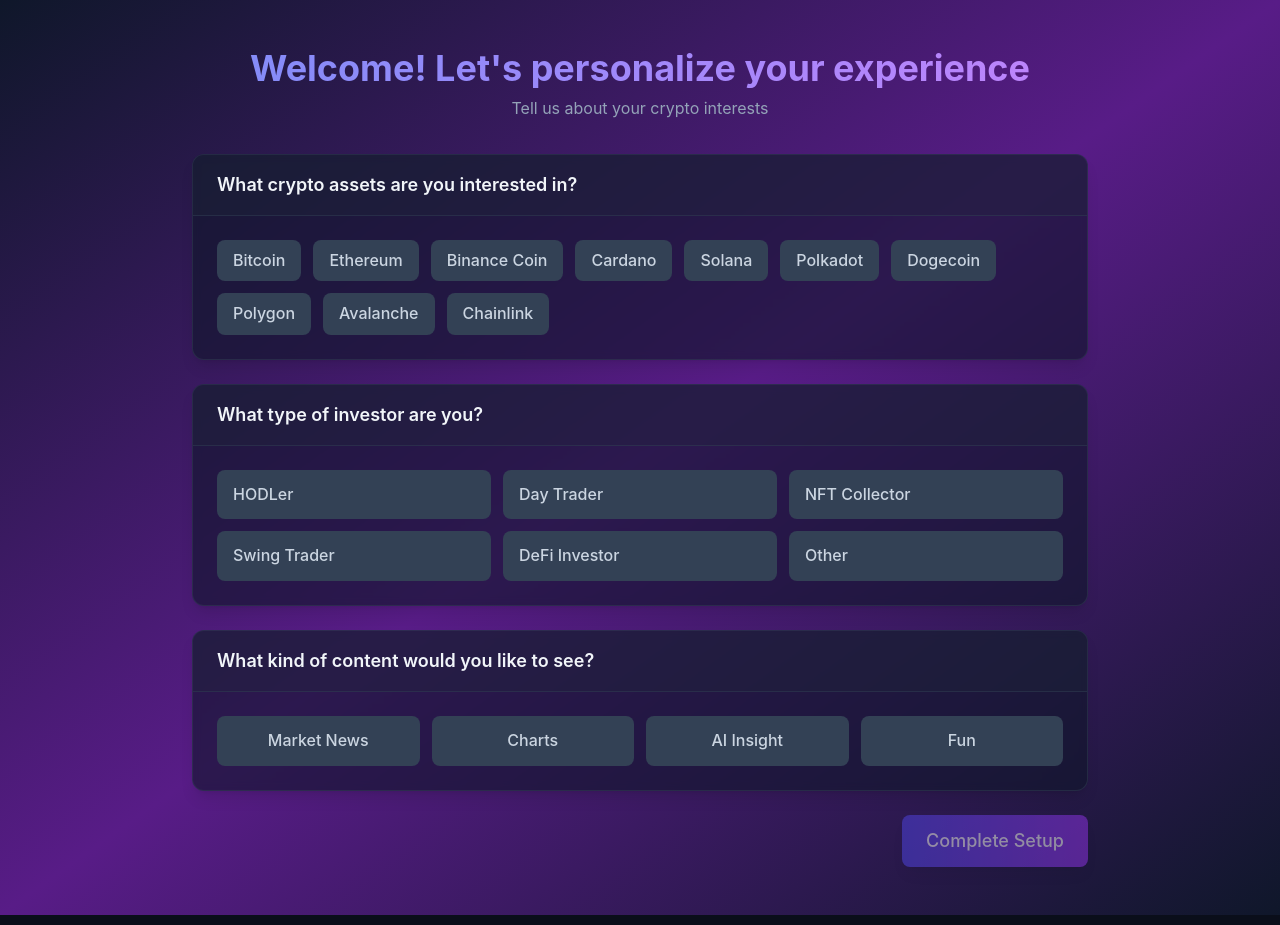
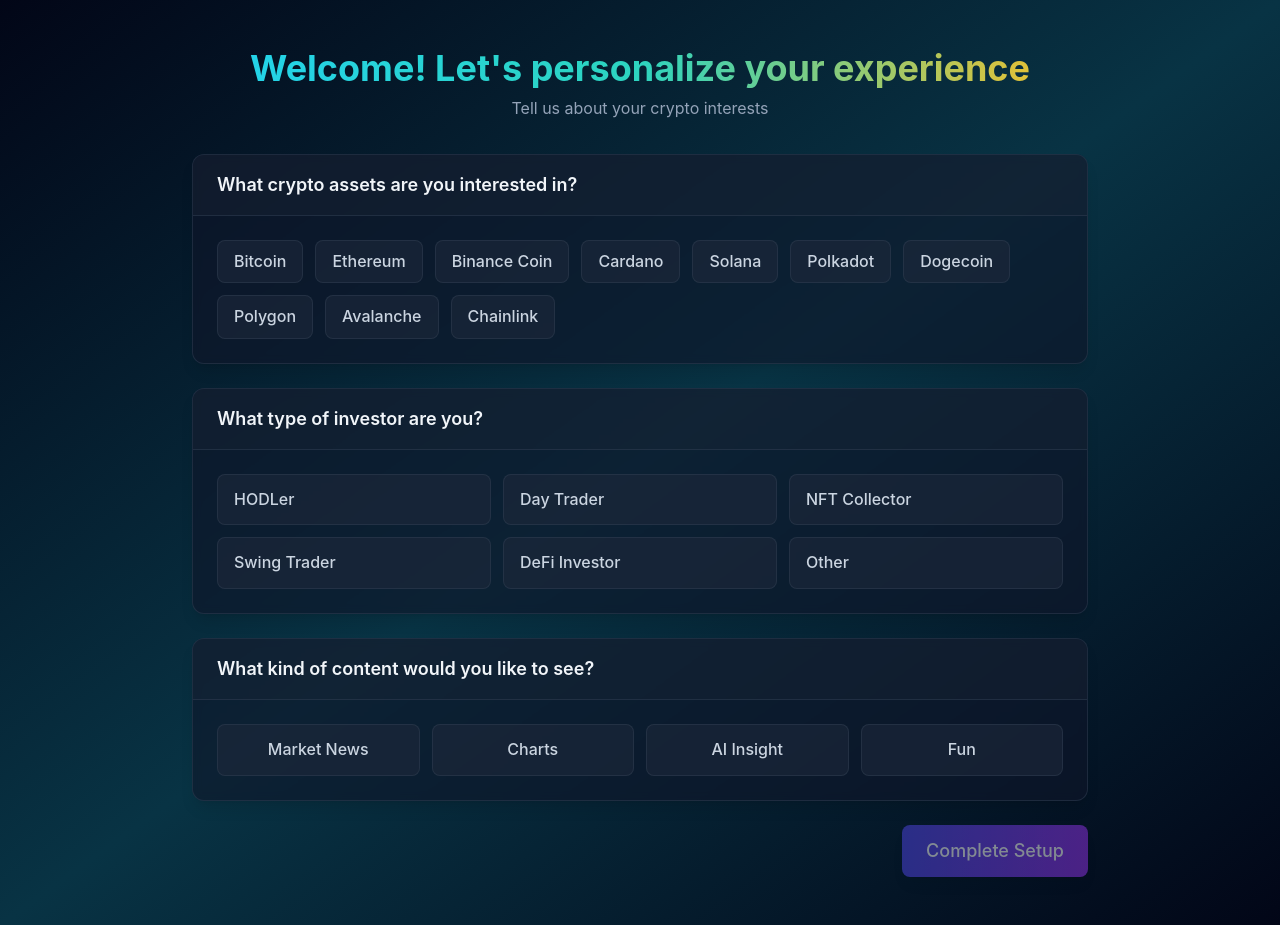
Before and after one commit to AmitOfeck/ai-crypto-advisor, a React (Vite) app in the folder frontend/: page /onboarding in a window 1280 px wide. Built offline with nearby package versions, Linux system fonts and the light colour scheme; no server answers; sample sign-in values are in the browser's storage.

Commit message:
switch to neon style

```diff
--- a/frontend/src/App.tsx
+++ b/frontend/src/App.tsx
@@ -14,8 +14,8 @@
 
   if (isLoading) {
     return (
-      <div className="min-h-screen flex items-center justify-center bg-gradient-to-br from-slate-900 via-purple-900 to-slate-900">
-        <div className="animate-spin rounded-full h-12 w-12 border-b-2 border-indigo-400"></div>
+      <div className="min-h-screen flex items-center justify-center bg-gradient-to-br from-slate-950 via-cyan-950 to-slate-950">
+        <div className="animate-spin rounded-full h-12 w-12 border-b-2 border-cyan-400"></div>
       </div>
     );
   }
@@ -31,8 +31,8 @@
 
   if (isLoading) {
     return (
-      <div className="min-h-screen flex items-center justify-center bg-gradient-to-br from-slate-900 via-purple-900 to-slate-900">
-        <div className="animate-spin rounded-full h-12 w-12 border-b-2 border-indigo-400"></div>
+      <div className="min-h-screen flex items-center justify-center bg-gradient-to-br from-slate-950 via-cyan-950 to-slate-950">
+        <div className="animate-spin rounded-full h-12 w-12 border-b-2 border-cyan-400"></div>
       </div>
     );
   }
--- a/frontend/src/pages/Login.tsx
+++ b/frontend/src/pages/Login.tsx
@@ -28,16 +28,16 @@
   };
 
   return (
-    <div className="min-h-screen flex items-center justify-center bg-gradient-to-br from-slate-900 via-purple-900 to-slate-900 px-4">
+    <div className="min-h-screen flex items-center justify-center bg-gradient-to-br from-slate-950 via-cyan-950 to-slate-950 px-4">
       <div className="w-full max-w-md fade-in">
         <div className="text-center mb-8">
-          <h1 className="text-4xl font-bold bg-gradient-to-r from-indigo-400 to-purple-400 bg-clip-text text-transparent mb-2">
+          <h1 className="text-4xl font-bold bg-gradient-to-r from-cyan-400 via-teal-400 to-amber-400 bg-clip-text text-transparent mb-2">
             AI Crypto Advisor
           </h1>
           <p className="text-slate-400">Welcome back! Sign in to continue</p>
         </div>
 
-        <div className="bg-slate-800/50 backdrop-blur-lg rounded-2xl border border-slate-700/50 p-8 shadow-2xl">
+        <div className="bg-slate-900/60 backdrop-blur-lg rounded-2xl border border-slate-700/50 p-8 shadow-2xl shadow-cyan-500/10">
           <form onSubmit={handleSubmit} className="space-y-6">
             {error && (
               <div className="bg-red-500/10 border border-red-500/50 text-red-400 px-4 py-3 rounded-lg text-sm">
@@ -77,7 +77,7 @@
               Don't have an account?{' '}
               <Link
                 to="/signup"
-                className="text-indigo-400 hover:text-indigo-300 font-medium transition-colors"
+                className="text-cyan-400 hover:text-cyan-300 font-medium transition-colors"
               >
                 Sign up
               </Link>
--- a/frontend/src/pages/Onboarding.tsx
+++ b/frontend/src/pages/Onboarding.tsx
@@ -89,10 +89,10 @@
   };
 
   return (
-    <div className="min-h-screen bg-gradient-to-br from-slate-900 via-purple-900 to-slate-900 py-12 px-4">
+    <div className="min-h-screen bg-gradient-to-br from-slate-950 via-cyan-950 to-slate-950 py-12 px-4">
       <div className="max-w-4xl mx-auto fade-in">
         <div className="text-center mb-8">
-          <h1 className="text-4xl font-bold bg-gradient-to-r from-indigo-400 to-purple-400 bg-clip-text text-transparent mb-2">
+          <h1 className="text-4xl font-bold bg-gradient-to-r from-cyan-400 via-teal-400 to-amber-400 bg-clip-text text-transparent mb-2">
             Welcome! Let's personalize your experience
           </h1>
           <p className="text-slate-400">Tell us about your crypto interests</p>
@@ -112,8 +112,8 @@
                       px-4 py-2 rounded-lg font-medium transition-all
                       ${
                         interestedAssets.includes(asset)
-                          ? 'bg-indigo-600 text-white shadow-lg'
-                          : 'bg-slate-700 text-slate-300 hover:bg-slate-600'
+                          ? 'bg-cyan-600 text-white shadow-lg shadow-cyan-500/50'
+                          : 'bg-slate-800/60 text-slate-300 hover:bg-slate-800/80 border border-slate-700/50'
                       }
                     `}
                   >
@@ -136,8 +136,8 @@
                     px-4 py-3 rounded-lg font-medium transition-all text-left
                     ${
                       investorType === type
-                        ? 'bg-indigo-600 text-white shadow-lg ring-2 ring-indigo-400'
-                        : 'bg-slate-700 text-slate-300 hover:bg-slate-600'
+                        ? 'bg-cyan-600 text-white shadow-lg ring-2 ring-cyan-400 shadow-cyan-500/50'
+                        : 'bg-slate-800/60 text-slate-300 hover:bg-slate-800/80 border border-slate-700/50'
                     }
                   `}
                 >
@@ -159,8 +159,8 @@
                     px-4 py-3 rounded-lg font-medium transition-all
                     ${
                       contentPreferences.includes(pref)
-                        ? 'bg-purple-600 text-white shadow-lg ring-2 ring-purple-400'
-                        : 'bg-slate-700 text-slate-300 hover:bg-slate-600'
+                        ? 'bg-teal-600 text-white shadow-lg ring-2 ring-teal-400 shadow-teal-500/50'
+                        : 'bg-slate-800/60 text-slate-300 hover:bg-slate-800/80 border border-slate-700/50'
                     }
                   `}
                 >
--- a/frontend/src/pages/Signup.tsx
+++ b/frontend/src/pages/Signup.tsx
@@ -29,16 +29,16 @@
   };
 
   return (
-    <div className="min-h-screen flex items-center justify-center bg-gradient-to-br from-slate-900 via-purple-900 to-slate-900 px-4">
+    <div className="min-h-screen flex items-center justify-center bg-gradient-to-br from-slate-950 via-cyan-950 to-slate-950 px-4">
       <div className="w-full max-w-md fade-in">
         <div className="text-center mb-8">
-          <h1 className="text-4xl font-bold bg-gradient-to-r from-indigo-400 to-purple-400 bg-clip-text text-transparent mb-2">
+          <h1 className="text-4xl font-bold bg-gradient-to-r from-cyan-400 via-teal-400 to-amber-400 bg-clip-text text-transparent mb-2">
             AI Crypto Advisor
           </h1>
           <p className="text-slate-400">Create your account to get started</p>
         </div>
 
-        <div className="bg-slate-800/50 backdrop-blur-lg rounded-2xl border border-slate-700/50 p-8 shadow-2xl">
+        <div className="bg-slate-900/60 backdrop-blur-lg rounded-2xl border border-slate-700/50 p-8 shadow-2xl shadow-cyan-500/10">
           <form onSubmit={handleSubmit} className="space-y-6">
             {error && (
               <div className="bg-red-500/10 border border-red-500/50 text-red-400 px-4 py-3 rounded-lg text-sm">
@@ -88,7 +88,7 @@
               Already have an account?{' '}
               <Link
                 to="/login"
-                className="text-indigo-400 hover:text-indigo-300 font-medium transition-colors"
+                className="text-cyan-400 hover:text-cyan-300 font-medium transition-colors"
               >
                 Sign in
               </Link>
```
